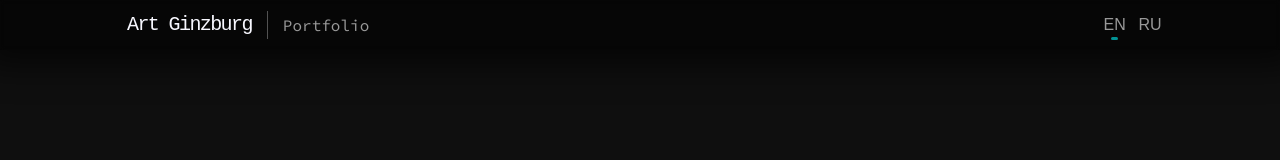
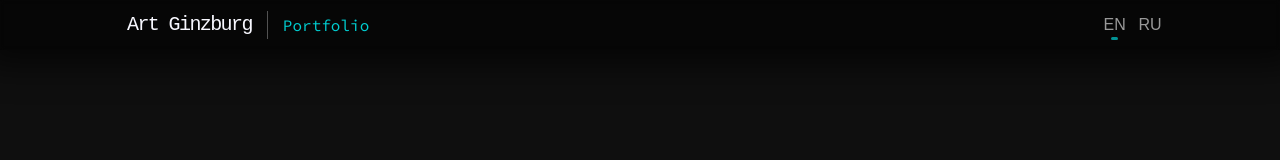
Before and after one commit to artginzburg/artginzburg.github.io, a React (Create React App) app: page /portfolio in a window 1280 px wide. Shown: the top 160 px of the page. Built offline with nearby package versions, Linux system fonts and the light colour scheme; a web font is replaced by a local one.

Commit message:
improve active navigation styles

```diff
--- a/src/components/Header/Header.jsx
+++ b/src/components/Header/Header.jsx
@@ -1,4 +1,4 @@
-import { Link } from 'react-router-dom';
+import { NavLink } from 'react-router-dom';
 
 import { useLanguage } from '../../contexts/LanguageContext';
 
@@ -19,14 +19,14 @@ export default function Header() {
   return (
     <header className="header">
       <nav className="header__links">
-        <Link to="/" className="header__logo">
+        <NavLink exact to="/" className="header__logo" activeClassName="header__logo_active">
           {t('routes', 'main')}
-        </Link>
+        </NavLink>
 
         <ul className="header__navigation">
-          <Link to="/portfolio" className="header__link">
+          <NavLink to="/portfolio" className="header__link" activeClassName="header__link_active">
             {t('routes', 'portfolio')}
-          </Link>
+          </NavLink>
         </ul>
       </nav>
 
--- a/src/components/Header/Header.scss
+++ b/src/components/Header/Header.scss
@@ -36,7 +36,16 @@
     color: $global-text;
     margin: 0.5em 15px;
     letter-spacing: -0.08em;
-    font-weight: 500;
+    font-weight: 300;
+
+    &_active {
+      font-weight: 500;
+      cursor: default;
+
+      &:active {
+        cursor: not-allowed;
+      }
+    }
   }
 
   &__navigation {
@@ -58,6 +67,21 @@
     @media screen and (hover: hover) {
       &:hover {
         color: $global-text;
+      }
+    }
+
+    &_active {
+      color: $link-color;
+      cursor: default;
+
+      @media screen and (hover: hover) {
+        &:hover {
+          color: $link-color;
+        }
+      }
+
+      &:active {
+        cursor: not-allowed;
       }
     }
   }
@@ -88,6 +112,18 @@
       }
 
       &_selected {
+        cursor: default;
+
+        @media screen and (hover: hover) {
+          &:hover {
+            color: #999;
+          }
+        }
+
+        &:active {
+          cursor: not-allowed;
+        }
+
         &::after {
           $point-size: 3px;
           $point-width: $point-size * 2.5;
```
